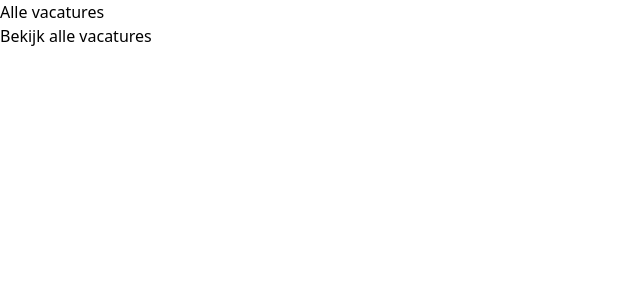
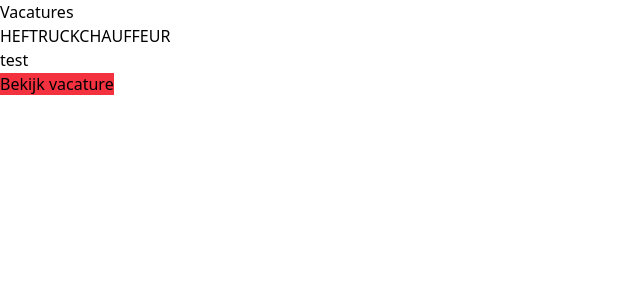
Before and after one commit to valentijnkap/pro-industry-assessment, a Nuxt app: page /vacatures in a window 1280 px wide. Shown: the top 300 px of the page, without its empty margins (0-640 px from the left). Built offline with nearby package versions, Linux system fonts and the light colour scheme.

Commit message:
Implemented setup for tailwind css and vitest unit testing

```diff
--- /dev/null
+++ b/components/shims-vue.d.ts
@@ -0,0 +1 @@
+declare module "*.vue";
--- /dev/null
+++ b/components/vacancy-teaser/vacancy-teaser.vue
@@ -0,0 +1,22 @@
+<script setup lang="ts">
+import { defineProps } from "vue";
+import { defineComponent } from "vue";
+
+interface VacancyTeaserProps {
+  title: string;
+  description: string;
+  categories?: string[];
+  city?: string;
+  url?: string;
+}
+
+const props = defineProps<VacancyTeaserProps>();
+</script>
+
+<template>
+  <div>
+    <h3>{{ title }}</h3>
+    <p>{{ description }}</p>
+    <a class="bg-primary" :href="url">Bekijk vacature</a>
+  </div>
+</template>
--- a/nuxt.config.ts
+++ b/nuxt.config.ts
@@ -1,4 +1,6 @@
 // https://nuxt.com/docs/api/configuration/nuxt-config
+import { defineNuxtConfig } from "nuxt/config";
+
 export default defineNuxtConfig({
   devtools: { enabled: true },
   pages: true,
@@ -9,4 +11,5 @@ export default defineNuxtConfig({
       autoprefixer: {},
     },
   },
+  modules: ["@nuxt/test-utils/module"],
 });
--- /dev/null
+++ b/pages/index.vue
@@ -0,0 +1,3 @@
+<template>
+  <a href="/vacatures">Bekijk alle vacatures</a>
+</template>
--- a/pages/vacatures.vue
+++ b/pages/vacatures.vue
@@ -1,6 +1,12 @@
+<script setup lang="ts">
+import { ref, onMounted } from "vue";
+
+const totalVacancies = ref(0);
+</script>
+
 <template>
   <main>
-    <p>Alle vacatures</p>
-    <a href="#">Bekijk alle vacatures</a>
+    <h1>Vacatures</h1>
+    <VacancyTeaser title="HEFTRUCKCHAUFFEUR" description="test" />
   </main>
 </template>
--- a/tailwind.config.js
+++ b/tailwind.config.js
@@ -9,7 +9,10 @@ export default {
     "./error.vue",
   ],
   theme: {
-    extend: {},
+    colors: {
+      primary: "#F4313F",
+      secondary: "#19a8f5",
+    },
   },
   plugins: [],
 };
--- /dev/null
+++ b/vite.config.ts
@@ -0,0 +1,21 @@
+import { defineVitestConfig } from "@nuxt/test-utils/config";
+import vue from "@vitejs/plugin-vue";
+import vueJsx from "@vitejs/plugin-vue-jsx";
+import tsconfigPaths from "vite-tsconfig-paths";
+import AutoImport from "unplugin-auto-import/vite";
+
+// https://vitejs.dev/config/
+export default defineVitestConfig({
+  test: {
+    environment: "nuxt",
+  },
+  plugins: [
+    //vue(),
+    //vueJsx(),
+    tsconfigPaths(),
+    AutoImport({
+      imports: ["vitest"],
+      dts: true,
+    }),
+  ],
+});
```
Also changed, not shown: auto-imports.d.ts (added, +21 -0 lines), package.json (+18 -1 lines), tsconfig.json (+28 -1 lines), 2 other files (tests, documents, lock files or other folders).
